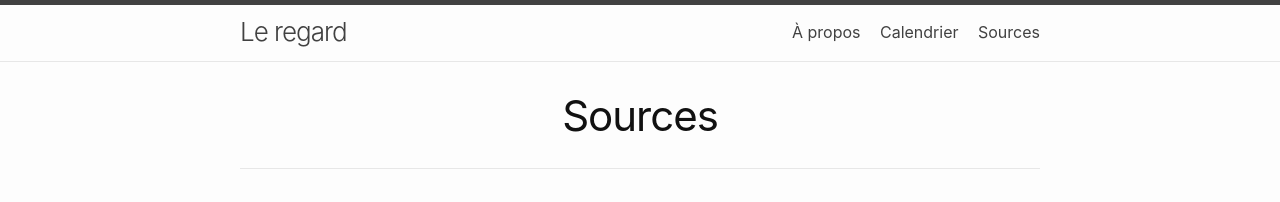
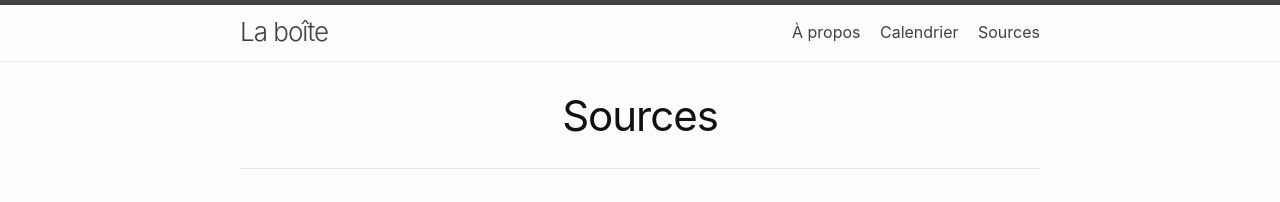
Before and after one commit to AliceGuerin/AliceGuerin.github.io, a Jekyll site: the page built from sources.md, in a window 1280 px wide. Shown: the top 202 px of the page. Built offline with Jekyll 4.4.1, drawn with Linux system fonts in a browser that asks for light colours; nearby versions of some CDN libraries.

Commit message:
modif mineures

```diff
--- a/_config.yml
+++ b/_config.yml
@@ -18,7 +18,7 @@
 # You can create any custom variable you would like, and they will be accessible
 # in the templates via {{ site.myvariable }}.
 
-title: Le regard
+title: La boîte
 #email: your-email@example.com
 description: >- # this means to ignore newlines until "baseurl:"
   Blog de veille archivistique (électronique).
@@ -26,6 +26,7 @@ baseurl: "" # the subpath of your site, e.g. /blog
 url: "" # the base hostname & protocol for your site, e.g. http://example.com
 #twitter_username: jekyllrb
 github_username:  AliceGuerin
+
 
 # Build settings
 theme: null
```
Also changed, not shown: calendrier.md (+1 -1 lines).
